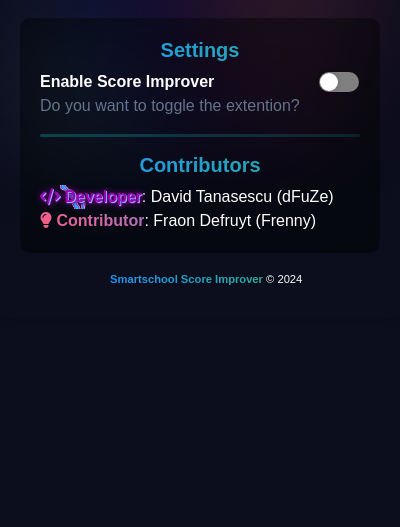
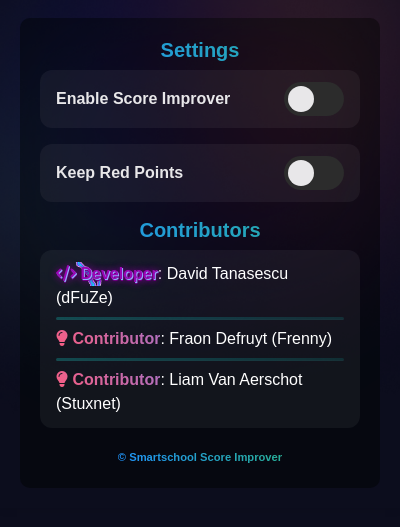
Before and after one commit to Alm0stEthical/smartschool-score-improver, a browser extension: page views/popup.html in a window 400 px wide. Shown: the part 193-720 px from the top of the page. Drawn offline with Linux system fonts and the light colour scheme; a web font is replaced by a local one.

Commit message:
feat: Add toggle for keeping red points in color enhancements

```diff
--- a/assets/css/fonts/poppins.css
+++ /dev/null
@@ -1,324 +0,0 @@
-/* latin-ext */
-@font-face {
-  font-family: "Poppins";
-  font-style: italic;
-  font-weight: 100;
-  font-display: swap;
-  src: url(https://fonts.gstatic.com/s/poppins/v21/pxiAyp8kv8JHgFVrJJLmE0tMMPKzSQ.woff2) format("woff2");
-  unicode-range: U+0100-02AF, U+0304, U+0308, U+0329, U+1E00-1E9F, U+1EF2-1EFF, U+2020, U+20A0-20AB, U+20AD-20C0, U+2113, U+2C60-2C7F, U+A720-A7FF;
-}
-/* latin */
-@font-face {
-  font-family: "Poppins";
-  font-style: italic;
-  font-weight: 100;
-  font-display: swap;
-  src: url(https://fonts.gstatic.com/s/poppins/v21/pxiAyp8kv8JHgFVrJJLmE0tCMPI.woff2) format("woff2");
-  unicode-range: U+0000-00FF, U+0131, U+0152-0153, U+02BB-02BC, U+02C6, U+02DA, U+02DC, U+0304, U+0308, U+0329, U+2000-206F, U+2074, U+20AC, U+2122, U+2191, U+2193, U+2212, U+2215, U+FEFF, U+FFFD;
-}
-/* latin-ext */
-@font-face {
-  font-family: "Poppins";
-  font-style: italic;
-  font-weight: 200;
-  font-display: swap;
-  src: url(https://fonts.gstatic.com/s/poppins/v21/pxiDyp8kv8JHgFVrJJLmv1pVGdeOcEg.woff2) format("woff2");
-  unicode-range: U+0100-02AF, U+0304, U+0308, U+0329, U+1E00-1E9F, U+1EF2-1EFF, U+2020, U+20A0-20AB, U+20AD-20C0, U+2113, U+2C60-2C7F, U+A720-A7FF;
-}
-/* latin */
-@font-face {
-  font-family: "Poppins";
-  font-style: italic;
-  font-weight: 200;
-  font-display: swap;
-  src: url(https://fonts.gstatic.com/s/poppins/v21/pxiDyp8kv8JHgFVrJJLmv1pVF9eO.woff2) format("woff2");
-  unicode-range: U+0000-00FF, U+0131, U+0152-0153, U+02BB-02BC, U+02C6, U+02DA, U+02DC, U+0304, U+0308, U+0329, U+2000-206F, U+2074, U+20AC, U+2122, U+2191, U+2193, U+2212, U+2215, U+FEFF, U+FFFD;
-}
-/* latin-ext */
-@font-face {
-  font-family: "Poppins";
-  font-style: italic;
-  font-weight: 300;
-  font-display: swap;
-  src: url(https://fonts.gstatic.com/s/poppins/v21/pxiDyp8kv8JHgFVrJJLm21lVGdeOcEg.woff2) format("woff2");
-  unicode-range: U+0100-02AF, U+0304, U+0308, U+0329, U+1E00-1E9F, U+1EF2-1EFF, U+2020, U+20A0-20AB, U+20AD-20C0, U+2113, U+2C60-2C7F, U+A720-A7FF;
-}
-/* latin */
-@font-face {
-  font-family: "Poppins";
-  font-style: italic;
-  font-weight: 300;
-  font-display: swap;
-  src: url(https://fonts.gstatic.com/s/poppins/v21/pxiDyp8kv8JHgFVrJJLm21lVF9eO.woff2) format("woff2");
-  unicode-range: U+0000-00FF, U+0131, U+0152-0153, U+02BB-02BC, U+02C6, U+02DA, U+02DC, U+0304, U+0308, U+0329, U+2000-206F, U+2074, U+20AC, U+2122, U+2191, U+2193, U+2212, U+2215, U+FEFF, U+FFFD;
-}
-/* latin-ext */
-@font-face {
-  font-family: "Poppins";
-  font-style: italic;
-  font-weight: 400;
-  font-display: swap;
-  src: url(https://fonts.gstatic.com/s/poppins/v21/pxiGyp8kv8JHgFVrJJLufntAKPY.woff2) format("woff2");
-  unicode-range: U+0100-02AF, U+0304, U+0308, U+0329, U+1E00-1E9F, U+1EF2-1EFF, U+2020, U+20A0-20AB, U+20AD-20C0, U+2113, U+2C60-2C7F, U+A720-A7FF;
-}
-/* latin */
-@font-face {
-  font-family: "Poppins";
-  font-style: italic;
-  font-weight: 400;
-  font-display: swap;
-  src: url(https://fonts.gstatic.com/s/poppins/v21/pxiGyp8kv8JHgFVrJJLucHtA.woff2) format("woff2");
-  unicode-range: U+0000-00FF, U+0131, U+0152-0153, U+02BB-02BC, U+02C6, U+02DA, U+02DC, U+0304, U+0308, U+0329, U+2000-206F, U+2074, U+20AC, U+2122, U+2191, U+2193, U+2212, U+2215, U+FEFF, U+FFFD;
-}
-/* latin-ext */
-@font-face {
-  font-family: "Poppins";
-  font-style: italic;
-  font-weight: 500;
-  font-display: swap;
-  src: url(https://fonts.gstatic.com/s/poppins/v21/pxiDyp8kv8JHgFVrJJLmg1hVGdeOcEg.woff2) format("woff2");
-  unicode-range: U+0100-02AF, U+0304, U+0308, U+0329, U+1E00-1E9F, U+1EF2-1EFF, U+2020, U+20A0-20AB, U+20AD-20C0, U+2113, U+2C60-2C7F, U+A720-A7FF;
-}
-/* latin */
-@font-face {
-  font-family: "Poppins";
-  font-style: italic;
-  font-weight: 500;
-  font-display: swap;
-  src: url(https://fonts.gstatic.com/s/poppins/v21/pxiDyp8kv8JHgFVrJJLmg1hVF9eO.woff2) format("woff2");
-  unicode-range: U+0000-00FF, U+0131, U+0152-0153, U+02BB-02BC, U+02C6, U+02DA, U+02DC, U+0304, U+0308, U+0329, U+2000-206F, U+2074, U+20AC, U+2122, U+2191, U+2193, U+2212, U+2215, U+FEFF, U+FFFD;
-}
-/* latin-ext */
-@font-face {
-  font-family: "Poppins";
-  font-style: italic;
-  font-weight: 600;
-  font-display: swap;
-  src: url(https://fonts.gstatic.com/s/poppins/v21/pxiDyp8kv8JHgFVrJJLmr19VGdeOcEg.woff2) format("woff2");
-  unicode-range: U+0100-02AF, U+0304, U+0308, U+0329, U+1E00-1E9F, U+1EF2-1EFF, U+2020, U+20A0-20AB, U+20AD-20C0, U+2113, U+2C60-2C7F, U+A720-A7FF;
-}
-/* latin */
-@font-face {
-  font-family: "Poppins";
-  font-style: italic;
-  font-weight: 600;
-  font-display: swap;
-  src: url(https://fonts.gstatic.com/s/poppins/v21/pxiDyp8kv8JHgFVrJJLmr19VF9eO.woff2) format("woff2");
-  unicode-range: U+0000-00FF, U+0131, U+0152-0153, U+02BB-02BC, U+02C6, U+02DA, U+02DC, U+0304, U+0308, U+0329, U+2000-206F, U+2074, U+20AC, U+2122, U+2191, U+2193, U+2212, U+2215, U+FEFF, U+FFFD;
-}
-/* latin-ext */
-@font-face {
-  font-family: "Poppins";
-  font-style: italic;
-  font-weight: 700;
-  font-display: swap;
-  src: url(https://fonts.gstatic.com/s/poppins/v21/pxiDyp8kv8JHgFVrJJLmy15VGdeOcEg.woff2) format("woff2");
-  unicode-range: U+0100-02AF, U+0304, U+0308, U+0329, U+1E00-1E9F, U+1EF2-1EFF, U+2020, U+20A0-20AB, U+20AD-20C0, U+2113, U+2C60-2C7F, U+A720-A7FF;
-}
-/* latin */
-@font-face {
-  font-family: "Poppins";
-  font-style: italic;
-  font-weight: 700;
-  font-display: swap;
-  src: url(https://fonts.gstatic.com/s/poppins/v21/pxiDyp8kv8JHgFVrJJLmy15VF9eO.woff2) format("woff2");
-  unicode-range: U+0000-00FF, U+0131, U+0152-0153, U+02BB-02BC, U+02C6, U+02DA, U+02DC, U+0304, U+0308, U+0329, U+2000-206F, U+2074, U+20AC, U+2122, U+2191, U+2193, U+2212, U+2215, U+FEFF, U+FFFD;
-}
-/* latin-ext */
-@font-face {
-  font-family: "Poppins";
-  font-style: italic;
-  font-weight: 800;
-  font-display: swap;
-  src: url(https://fonts.gstatic.com/s/poppins/v21/pxiDyp8kv8JHgFVrJJLm111VGdeOcEg.woff2) format("woff2");
-  unicode-range: U+0100-02AF, U+0304, U+0308, U+0329, U+1E00-1E9F, U+1EF2-1EFF, U+2020, U+20A0-20AB, U+20AD-20C0, U+2113, U+2C60-2C7F, U+A720-A7FF;
-}
-/* latin */
-@font-face {
-  font-family: "Poppins";
-  font-style: italic;
-  font-weight: 800;
-  font-display: swap;
-  src: url(https://fonts.gstatic.com/s/poppins/v21/pxiDyp8kv8JHgFVrJJLm111VF9eO.woff2) format("woff2");
-  unicode-range: U+0000-00FF, U+0131, U+0152-0153, U+02BB-02BC, U+02C6, U+02DA, U+02DC, U+0304, U+0308, U+0329, U+2000-206F, U+2074, U+20AC, U+2122, U+2191, U+2193, U+2212, U+2215, U+FEFF, U+FFFD;
-}
-/* latin-ext */
-@font-face {
-  font-family: "Poppins";
-  font-style: italic;
-  font-weight: 900;
-  font-display: swap;
-  src: url(https://fonts.gstatic.com/s/poppins/v21/pxiDyp8kv8JHgFVrJJLm81xVGdeOcEg.woff2) format("woff2");
-  unicode-range: U+0100-02AF, U+0304, U+0308, U+0329, U+1E00-1E9F, U+1EF2-1EFF, U+2020, U+20A0-20AB, U+20AD-20C0, U+2113, U+2C60-2C7F, U+A720-A7FF;
-}
-/* latin */
-@font-face {
-  font-family: "Poppins";
-  font-style: italic;
-  font-weight: 900;
-  font-display: swap;
-  src: url(https://fonts.gstatic.com/s/poppins/v21/pxiDyp8kv8JHgFVrJJLm81xVF9eO.woff2) format("woff2");
-  unicode-range: U+0000-00FF, U+0131, U+0152-0153, U+02BB-02BC, U+02C6, U+02DA, U+02DC, U+0304, U+0308, U+0329, U+2000-206F, U+2074, U+20AC, U+2122, U+2191, U+2193, U+2212, U+2215, U+FEFF, U+FFFD;
-}
-/* latin-ext */
-@font-face {
-  font-family: "Poppins";
-  font-style: normal;
-  font-weight: 100;
-  font-display: swap;
-  src: url(https://fonts.gstatic.com/s/poppins/v21/pxiGyp8kv8JHgFVrLPTufntAKPY.woff2) format("woff2");
-  unicode-range: U+0100-02AF, U+0304, U+0308, U+0329, U+1E00-1E9F, U+1EF2-1EFF, U+2020, U+20A0-20AB, U+20AD-20C0, U+2113, U+2C60-2C7F, U+A720-A7FF;
-}
-/* latin */
-@font-face {
-  font-family: "Poppins";
-  font-style: normal;
-  font-weight: 100;
-  font-display: swap;
-  src: url(https://fonts.gstatic.com/s/poppins/v21/pxiGyp8kv8JHgFVrLPTucHtA.woff2) format("woff2");
-  unicode-range: U+0000-00FF, U+0131, U+0152-0153, U+02BB-02BC, U+02C6, U+02DA, U+02DC, U+0304, U+0308, U+0329, U+2000-206F, U+2074, U+20AC, U+2122, U+2191, U+2193, U+2212, U+2215, U+FEFF, U+FFFD;
-}
-/* latin-ext */
-@font-face {
-  font-family: "Poppins";
-  font-style: normal;
-  font-weight: 200;
-  font-display: swap;
-  src: url(https://fonts.gstatic.com/s/poppins/v21/pxiByp8kv8JHgFVrLFj_Z1JlFc-K.woff2) format("woff2");
-  unicode-range: U+0100-02AF, U+0304, U+0308, U+0329, U+1E00-1E9F, U+1EF2-1EFF, U+2020, U+20A0-20AB, U+20AD-20C0, U+2113, U+2C60-2C7F, U+A720-A7FF;
-}
-/* latin */
-@font-face {
-  font-family: "Poppins";
-  font-style: normal;
-  font-weight: 200;
-  font-display: swap;
-  src: url(https://fonts.gstatic.com/s/poppins/v21/pxiByp8kv8JHgFVrLFj_Z1xlFQ.woff2) format("woff2");
-  unicode-range: U+0000-00FF, U+0131, U+0152-0153, U+02BB-02BC, U+02C6, U+02DA, U+02DC, U+0304, U+0308, U+0329, U+2000-206F, U+2074, U+20AC, U+2122, U+2191, U+2193, U+2212, U+2215, U+FEFF, U+FFFD;
-}
-/* latin-ext */
-@font-face {
-  font-family: "Poppins";
-  font-style: normal;
-  font-weight: 300;
-  font-display: swap;
-  src: url(https://fonts.gstatic.com/s/poppins/v21/pxiByp8kv8JHgFVrLDz8Z1JlFc-K.woff2) format("woff2");
-  unicode-range: U+0100-02AF, U+0304, U+0308, U+0329, U+1E00-1E9F, U+1EF2-1EFF, U+2020, U+20A0-20AB, U+20AD-20C0, U+2113, U+2C60-2C7F, U+A720-A7FF;
-}
-/* latin */
-@font-face {
-  font-family: "Poppins";
-  font-style: normal;
-  font-weight: 300;
-  font-display: swap;
-  src: url(https://fonts.gstatic.com/s/poppins/v21/pxiByp8kv8JHgFVrLDz8Z1xlFQ.woff2) format("woff2");
-  unicode-range: U+0000-00FF, U+0131, U+0152-0153, U+02BB-02BC, U+02C6, U+02DA, U+02DC, U+0304, U+0308, U+0329, U+2000-206F, U+2074, U+20AC, U+2122, U+2191, U+2193, U+2212, U+2215, U+FEFF, U+FFFD;
-}
-/* latin-ext */
-@font-face {
-  font-family: "Poppins";
-  font-style: normal;
-  font-weight: 400;
-  font-display: swap;
-  src: url(https://fonts.gstatic.com/s/poppins/v21/pxiEyp8kv8JHgFVrJJnecmNE.woff2) format("woff2");
-  unicode-range: U+0100-02AF, U+0304, U+0308, U+0329, U+1E00-1E9F, U+1EF2-1EFF, U+2020, U+20A0-20AB, U+20AD-20C0, U+2113, U+2C60-2C7F, U+A720-A7FF;
-}
-/* latin */
-@font-face {
-  font-family: "Poppins";
-  font-style: normal;
-  font-weight: 400;
-  font-display: swap;
-  src: url(https://fonts.gstatic.com/s/poppins/v21/pxiEyp8kv8JHgFVrJJfecg.woff2) format("woff2");
-  unicode-range: U+0000-00FF, U+0131, U+0152-0153, U+02BB-02BC, U+02C6, U+02DA, U+02DC, U+0304, U+0308, U+0329, U+2000-206F, U+2074, U+20AC, U+2122, U+2191, U+2193, U+2212, U+2215, U+FEFF, U+FFFD;
-}
-/* latin-ext */
-@font-face {
-  font-family: "Poppins";
-  font-style: normal;
-  font-weight: 500;
-  font-display: swap;
-  src: url(https://fonts.gstatic.com/s/poppins/v21/pxiByp8kv8JHgFVrLGT9Z1JlFc-K.woff2) format("woff2");
-  unicode-range: U+0100-02AF, U+0304, U+0308, U+0329, U+1E00-1E9F, U+1EF2-1EFF, U+2020, U+20A0-20AB, U+20AD-20C0, U+2113, U+2C60-2C7F, U+A720-A7FF;
-}
-/* latin */
-@font-face {
-  font-family: "Poppins";
-  font-style: normal;
-  font-weight: 500;
-  font-display: swap;
-  src: url(https://fonts.gstatic.com/s/poppins/v21/pxiByp8kv8JHgFVrLGT9Z1xlFQ.woff2) format("woff2");
-  unicode-range: U+0000-00FF, U+0131, U+0152-0153, U+02BB-02BC, U+02C6, U+02DA, U+02DC, U+0304, U+0308, U+0329, U+2000-206F, U+2074, U+20AC, U+2122, U+2191, U+2193, U+2212, U+2215, U+FEFF, U+FFFD;
-}
-/* latin-ext */
-@font-face {
-  font-family: "Poppins";
-  font-style: normal;
-  font-weight: 600;
-  font-display: swap;
-  src: url(https://fonts.gstatic.com/s/poppins/v21/pxiByp8kv8JHgFVrLEj6Z1JlFc-K.woff2) format("woff2");
-  unicode-range: U+0100-02AF, U+0304, U+0308, U+0329, U+1E00-1E9F, U+1EF2-1EFF, U+2020, U+20A0-20AB, U+20AD-20C0, U+2113, U+2C60-2C7F, U+A720-A7FF;
-}
-/* latin */
-@font-face {
-  font-family: "Poppins";
-  font-style: normal;
-  font-weight: 600;
-  font-display: swap;
-  src: url(https://fonts.gstatic.com/s/poppins/v21/pxiByp8kv8JHgFVrLEj6Z1xlFQ.woff2) format("woff2");
-  unicode-range: U+0000-00FF, U+0131, U+0152-0153, U+02BB-02BC, U+02C6, U+02DA, U+02DC, U+0304, U+0308, U+0329, U+2000-206F, U+2074, U+20AC, U+2122, U+2191, U+2193, U+2212, U+2215, U+FEFF, U+FFFD;
-}
-/* latin-ext */
-@font-face {
-  font-family: "Poppins";
-  font-style: normal;
-  font-weight: 700;
-  font-display: swap;
-  src: url(https://fonts.gstatic.com/s/poppins/v21/pxiByp8kv8JHgFVrLCz7Z1JlFc-K.woff2) format("woff2");
-  unicode-range: U+0100-02AF, U+0304, U+0308, U+0329, U+1E00-1E9F, U+1EF2-1EFF, U+2020, U+20A0-20AB, U+20AD-20C0, U+2113, U+2C60-2C7F, U+A720-A7FF;
-}
-/* latin */
-@font-face {
-  font-family: "Poppins";
-  font-style: normal;
-  font-weight: 700;
-  font-display: swap;
-  src: url(https://fonts.gstatic.com/s/poppins/v21/pxiByp8kv8JHgFVrLCz7Z1xlFQ.woff2) format("woff2");
-  unicode-range: U+0000-00FF, U+0131, U+0152-0153, U+02BB-02BC, U+02C6, U+02DA, U+02DC, U+0304, U+0308, U+0329, U+2000-206F, U+2074, U+20AC, U+2122, U+2191, U+2193, U+2212, U+2215, U+FEFF, U+FFFD;
-}
-/* latin-ext */
-@font-face {
-  font-family: "Poppins";
-  font-style: normal;
-  font-weight: 800;
-  font-display: swap;
-  src: url(https://fonts.gstatic.com/s/poppins/v21/pxiByp8kv8JHgFVrLDD4Z1JlFc-K.woff2) format("woff2");
-  unicode-range: U+0100-02AF, U+0304, U+0308, U+0329, U+1E00-1E9F, U+1EF2-1EFF, U+2020, U+20A0-20AB, U+20AD-20C0, U+2113, U+2C60-2C7F, U+A720-A7FF;
-}
-/* latin */
-@font-face {
-  font-family: "Poppins";
-  font-style: normal;
-  font-weight: 800;
-  font-display: swap;
-  src: url(https://fonts.gstatic.com/s/poppins/v21/pxiByp8kv8JHgFVrLDD4Z1xlFQ.woff2) format("woff2");
-  unicode-range: U+0000-00FF, U+0131, U+0152-0153, U+02BB-02BC, U+02C6, U+02DA, U+02DC, U+0304, U+0308, U+0329, U+2000-206F, U+2074, U+20AC, U+2122, U+2191, U+2193, U+2212, U+2215, U+FEFF, U+FFFD;
-}
-/* latin-ext */
-@font-face {
-  font-family: "Poppins";
-  font-style: normal;
-  font-weight: 900;
-  font-display: swap;
-  src: url(https://fonts.gstatic.com/s/poppins/v21/pxiByp8kv8JHgFVrLBT5Z1JlFc-K.woff2) format("woff2");
-  unicode-range: U+0100-02AF, U+0304, U+0308, U+0329, U+1E00-1E9F, U+1EF2-1EFF, U+2020, U+20A0-20AB, U+20AD-20C0, U+2113, U+2C60-2C7F, U+A720-A7FF;
-}
-/* latin */
-@font-face {
-  font-family: "Poppins";
-  font-style: normal;
-  font-weight: 900;
-  font-display: swap;
-  src: url(https://fonts.gstatic.com/s/poppins/v21/pxiByp8kv8JHgFVrLBT5Z1xlFQ.woff2) format("woff2");
-  unicode-range: U+0000-00FF, U+0131, U+0152-0153, U+02BB-02BC, U+02C6, U+02DA, U+02DC, U+0304, U+0308, U+0329, U+2000-206F, U+2074, U+20AC, U+2122, U+2191, U+2193, U+2212, U+2215, U+FEFF, U+FFFD;
-}
--- a/views/popup.html
+++ b/views/popup.html
@@ -2,86 +2,113 @@
 <html lang="en">
   <head>
     <meta charset="UTF-8" />
-    <title>Smartschool Score Improver</title>
+    <!-- External CSS stylesheets -->
     <link href="../assets/css/bootstrap.min.css" rel="stylesheet" />
-    <link href="../assets/css/animate.min.css" rel="stylesheet" />
-    <link href="../assets/css/tailwindcss.min.css" rel="stylesheet" />
-    <link rel="stylesheet" href="../assets/css/fonts/inter.css" />
+    <link rel="stylesheet" href="../assets/css/inter.css" />
     <link rel="stylesheet" href="../assets/css/fontawesome/all.css" />
     <link rel="stylesheet" href="./styles/popup.css" />
     <style></style>
   </head>
   <body>
     <div class="container">
+      <!-- Main card container -->
       <div class="card text-center">
+        <!-- Card header with logo and title -->
         <div class="card-header">
-          <img src="../assets/icons/icon128.png" alt="Smartschool Score Improver Icon" class="animate__bounceIn" />
-          <h1 class="gradient-text fw-bold" style="font-size: 25px; padding: 0px; margin: 0px">Smartschool Score Improver</h1>
+          <img src="../assets/icons/icon128.png" alt="Smartschool Score Improver Icon" />
+          <h1 class="gradient-text fw-bold" style="font-size: 25px; padding: 0px; margin: 0px">
+            Smartschool Score Improver
+          </h1>
         </div>
+
+        <!-- Card body -->
         <div>
           <div class="settings-container">
             <h5 class="card-title gradient-text fw-bold">Settings</h5>
-            <div class="setting-item align-left">
-              <label class="form-check-label fw-bold animate__animated animate__fadeIn">
-                Enable Score Improver
+            <div class="toggle-container">
+              <span class="toggle-text">Enable Score Improver</span>
+              <label class="switch">
                 <input type="checkbox" id="toggleScript" checked />
-                <div class="check-box"></div>
+                <span class="slider"></span>
               </label>
-              <div style="color: #64748b" class="animate__animated animate__fadeIn">Do you want to toggle the extention?</div>
-              <hr />
             </div>
+            <div class="toggle-container">
+              <span class="toggle-text">Keep Red Points</span>
+              <label class="switch">
+                <input type="checkbox" id="toggleRedPoints" />
+                <span class="slider"></span>
+              </label>
+            </div>
+
+            <!-- Contributors section -->
             <h5 class="card-title gradient-text fw-bold">Contributors</h5>
-            <div class="contributor-list">
+            <div class="contributor-container">
+              <!-- Developer information -->
               <div class="card-text align-left">
-                <a href="https://dfuze.vip/" target="_blank" class="animate__animated animate__fadeIn">
+                <a href="https://davidtanasescu.com/" target="_blank">
                   <span id="developer"><i class="fas fa-flip fas fa-code"></i> Developer</span>: David Tanasescu (dFuZe)
                 </a>
               </div>
+              <hr class="contributor-item" />
+              <!-- Contributor information -->
               <div class="card-text align-left">
-                <a href="https://frenny.vip/" target="_blank" class="animate__animated animate__fadeIn">
+                <a href="https://frenny.vip/" target="_blank">
                   <span id="documenter"><i class="fa-solid fa-lightbulb"></i> Contributor</span>: Fraon Defruyt (Frenny)
                 </a>
               </div>
+              <hr class="contributor-item" />
+
+              <div class="card-text align-left">
+                <a href="#" target="_blank">
+                  <span id="documenter"><i class="fa-solid fa-lightbulb"></i> Contributor</span>: Liam Van Aerschot
+                  (Stuxnet)
+                </a>
+              </div>
             </div>
-          </div>
-          <div class="card-footer align-left animate__animated animate__bounceInDown" style="padding-left: 25%; margin-top: 5px">
-            <a href="https://dfuze.vip/extentions/smartschool-score-improver/privacy" target="_blank" class="xsmall"><span class="gradient-text fw-bold">Smartschool Score Improver</span> &copy; 2024</a>
+
+            <!-- Copyright and privacy policy link -->
+            <a href="https://dfuze.vip/extentions/smartschool-score-improver/privacy" target="_blank" class="xsmall">
+              <span class="gradient-text fw-bold">&copy; Smartschool Score Improver</span>
+            </a>
           </div>
         </div>
       </div>
     </div>
+    <!-- JavaScript file for popup functionality -->
     <script src="../scripts/popup.js"></script>
-    <!--  ✅✅✅ Contributors ✅✅✅
+  </body>
+</html>
+
+<!-- Commented out additional contributor templates -->
+<!--  ✅✅✅ Contributors ✅✅✅
     <div class="card-text align-left">
-      <a href="#" target="_blank class="animate__animated animate__fadeIn">">
+      <a href="#" target="_blank >">
         <span name="rainbow"><i class="fa-solid fa-credit-card"></i> Donator</span>: Fraon Defruyt (Frenny)
       </a>
     </div>
-    <div class="card-text align-left class="animate__animated animate__fadeIn">">
+    <div class="card-text align-left >">
       <a href="#" target="_blank">
         <span id="code-fixer"><i class="fas fa-tools"></i> Code Fixer</span>: Jane Doe
       </a>
     </div>
-    <div class="card-text align-left class="animate__animated animate__fadeIn">">
+    <div class="card-text align-left >">
       <a href="#" target="_blank">
         <span id="designer"><i class="fas fa-paint-brush"></i> Designer</span>: Fraon Defruyt (Frenny)
       </a>
     </div>
-    <div class="card-text align-left class="animate__animated animate__fadeIn">">
+    <div class="card-text align-left >">
       <a href="#" target="_blank">
         <span id="tester"><i class="fas fa-vial"></i> Tester</span>: Emily Clark
       </a>
     </div>
-    <div class="card-text align-left class="animate__animated animate__fadeIn">">
+    <div class="card-text align-left >">
       <a href="#" target="_blank">
         <span id="supporter"><i class="fas fa-hands-helping"></i> Supporter</span>: Michael Brown
       </a>
     </div>
-    <div class="card-text align-left class="animate__animated animate__fadeIn">">
+    <div class="card-text align-left >">
       <a href="#" target="_blank">
         <span id="documenter"><i class="fas fa-file-alt"></i> Documenter</span>: Laura Johnson
       </a>
     </div>
     -->
-  </body>
-</html>
--- a/views/styles/popup.css
+++ b/views/styles/popup.css
@@ -1,14 +1,14 @@
 body {
   color: #e8e7e9;
   background: #0c0d1d;
-  font-family: Inter, sans-serif;
+  font-family: "Inter", sans-serif;
   display: flex;
   height: auto;
   margin: 0;
 }
 
 h1 {
-  font-family: Poppins, sans-serif;
+  font-family: "Inter", sans-serif;
   padding-top: 30px;
   padding-bottom: 15px;
 }
@@ -321,3 +321,85 @@ input:not(:checked) + .check-box {
 .card-header img {
   text-align: center !important;
 }
+
+/* Start Toggle Button */
+.toggle-container {
+  display: flex;
+  align-items: center;
+  justify-content: space-between;
+  background-color: rgba(255, 255, 255, 0.05);
+  border-radius: 12px;
+  padding: 12px 16px;
+  margin-bottom: 16px;
+}
+
+.toggle-text {
+  font-weight: bold;
+  color: #e8e7e9;
+}
+
+.switch {
+  position: relative;
+  display: inline-block;
+  width: 60px;
+  height: 34px;
+}
+
+.switch input {
+  opacity: 0;
+  width: 0;
+  height: 0;
+}
+
+.slider {
+  position: absolute;
+  cursor: pointer;
+  top: 0;
+  left: 0;
+  right: 0;
+  bottom: 0;
+  background-color: #2c2c2c;
+  transition: 0.4s;
+  border-radius: 34px;
+}
+
+.slider:before {
+  position: absolute;
+  content: "";
+  height: 26px;
+  width: 26px;
+  left: 4px;
+  bottom: 4px;
+  background-color: #e8e7e9;
+  transition: 0.4s;
+  border-radius: 50%;
+}
+
+input:checked + .slider {
+  background: linear-gradient(45deg, #1e90ff, #32cd32);
+  background-size: 200% 200%;
+  animation: gradient-animation 5s ease infinite;
+}
+
+input:checked + .slider:before {
+  transform: translateX(26px);
+}
+/* End */
+
+/* Start */
+.contributor-container {
+  display: flex;
+  flex-direction: column;
+  align-items: flex-start;
+  background-color: rgba(255, 255, 255, 0.05);
+  border-radius: 12px;
+  padding: 12px 16px;
+  margin-bottom: 16px;
+}
+
+.contributor-item {
+  width: 100%;
+  padding: 1px 0;
+  margin: 7px 0;
+  border-bottom: 1px solid rgba(255, 255, 255, 0.1);
+}
```
Also changed, not shown: scripts/background.js (+12 -3 lines), scripts/index.js (+12 -8 lines), scripts/popup.js (+14 -7 lines), assets/css/animate.min.css (deleted), assets/css/fontawesome.min.css (deleted), assets/css/inter.css (renamed from assets/css/fonts/inter.css).
